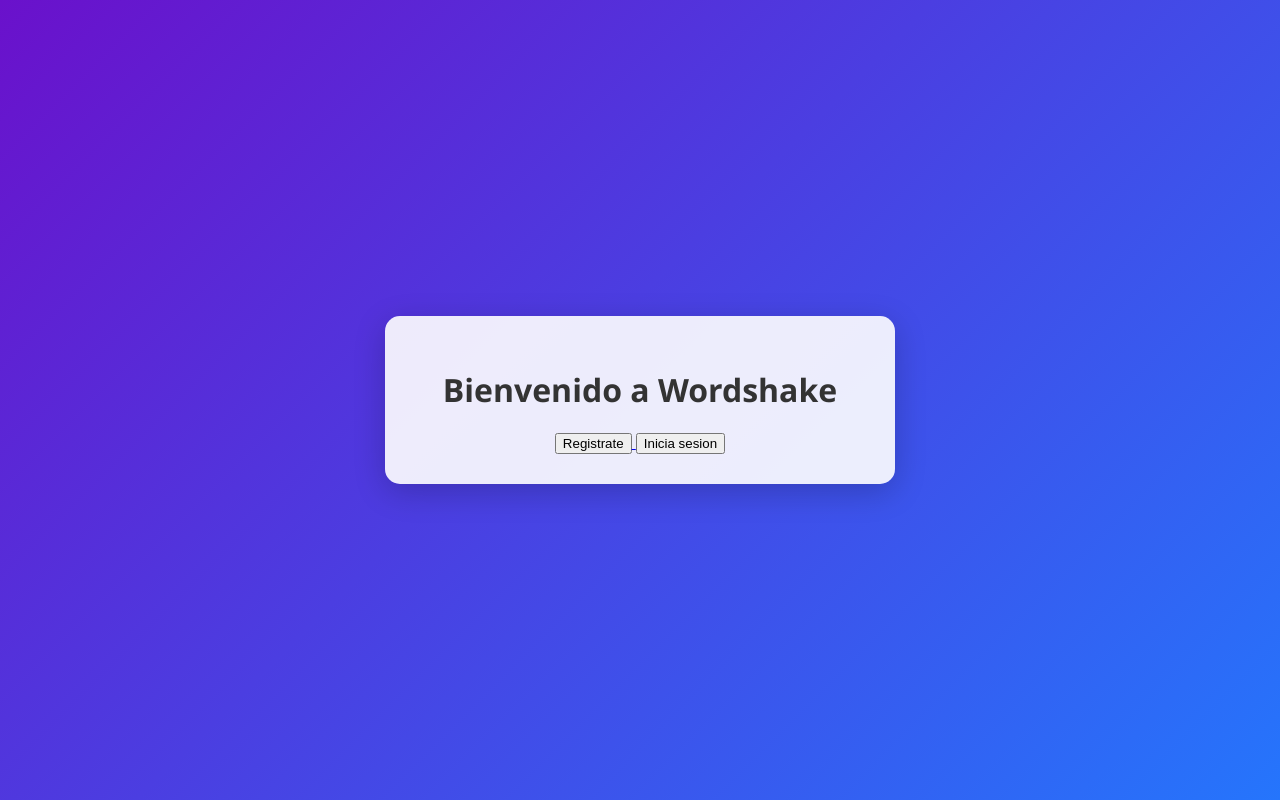
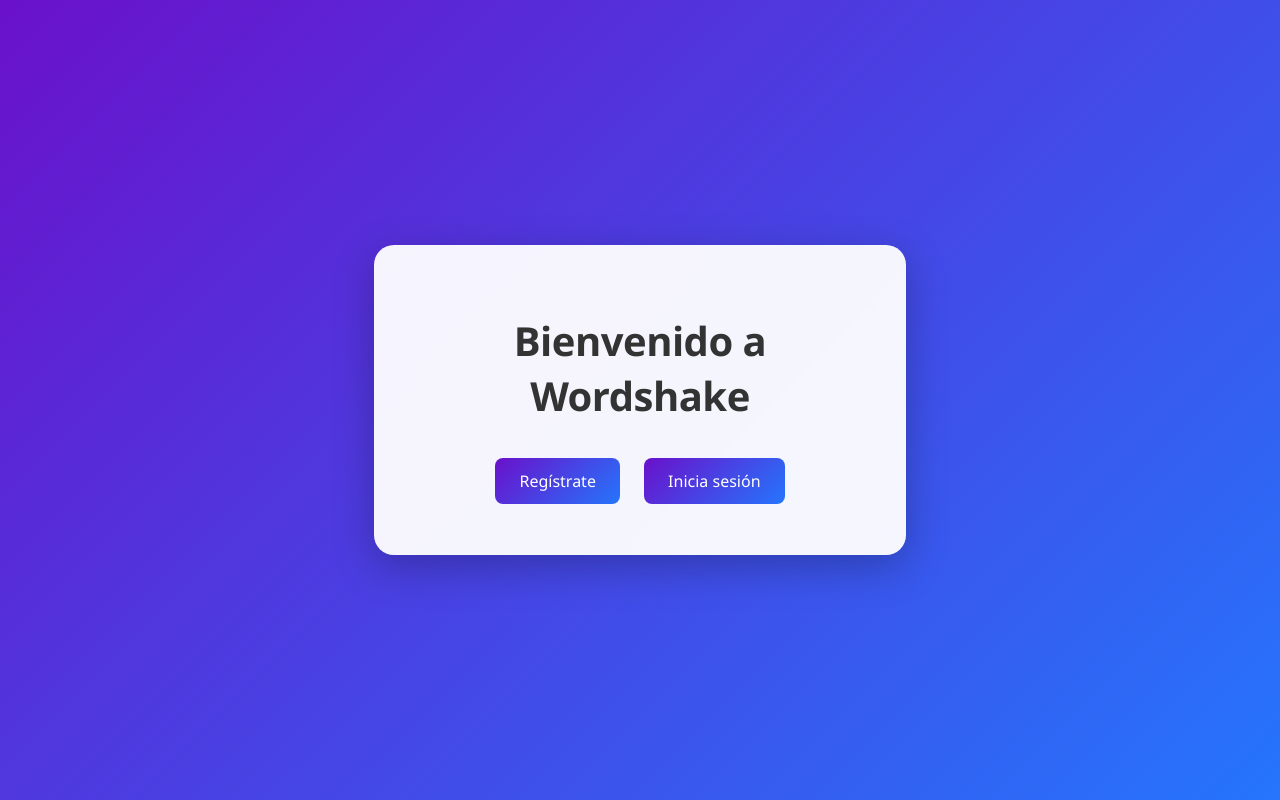
Before and after one commit to Bambam934/WorkShakePoli, a Django app: page / in a window 1280 px wide. Run offline with Django 5.2, Linux system fonts and the light colour scheme.

Commit message:
se cambio el diseño del home

```diff
--- a/FormularioRegistro/static/home.css
+++ b/FormularioRegistro/static/home.css
@@ -13,82 +13,48 @@ body {
 
 /* Contenedor del formulario */
 .container {
-    background: rgba(255, 255, 255, 0.9);
-    padding: 30px;
-    border-radius: 15px;
-    box-shadow: 0 8px 32px rgba(0, 0, 0, 0.2);
-    backdrop-filter: blue(10px);
+    background: rgba(255, 255, 255, 0.95);
+    padding: 40px;
+    border-radius: 20px;
+    box-shadow: 0 12px 40px rgba(0, 0, 0, 0.25);
+    backdrop-filter: blur(15px);
     width: 100%;
     max-width: 450px;
     text-align: center;
+    border: 1px solid rgba(255, 255, 255, 0.1);
 }
 
 /* Título */
 h1 {
-    font-size: 2rem;
+    font-size: 2.5rem;
     color: #333;
-    margin-bottom: 20px;
-    font-weight: 600;
+    margin-bottom: 25px;
+    font-weight: 700;
+    letter-spacing: -0.5px;
 }
 
-/* Formulario */
-form {
-    display: flex;
-    flex-direction: column;
-}
-
-form p {
-    margin-bottom: 15px;
-}
-
-form label {
-    font-weight: 500;
-    margin-bottom: 5px;
-    display: block;
-    color: #555;
-}
-
-form input {
-    width: 100%;
-    padding: 12px;
-    border: 1px solid #ddd;
-    border-radius: 8px;
-    font-size: 16px;
-    box-sizing: border-box;
-    transition: border-color 0.3s ease, box-shadow 0.3s ease;
-}
-
-form input:focus {
-    border-color: #6a11cb;
-    box-shadow: 0 0 8px rgba(106, 17, 203, 0.3);
-    outline: none;
-}
-
-/* Estilo específico para el campo de contraseña */
-form input[type="password"] {
-    letter-spacing: 1px; /* Para mejorar la legibilidad de la contraseña */
-}
-
-/* Botón de registro */
-form button {
+/* Estilos para los botones */
+.container .btn {
     background: linear-gradient(135deg, #6a11cb, #2575fc);
     color: white;
-    padding: 12px;
+    padding: 12px 24px;
     border: none;
     border-radius: 8px;
     font-size: 16px;
     font-weight: 500;
     cursor: pointer;
     transition: background 0.3s ease, transform 0.2s ease;
-    margin-top: 10px;
+    margin: 10px;
+    text-decoration: none;
+    display: inline-block;
 }
 
-form button:hover {
+.container .btn:hover {
     background: linear-gradient(135deg, #2575fc, #6a11cb);
     transform: translateY(-2px);
 }
 
-form button:active {
+.container .btn:active {
     transform: translateY(0);
 }
 
--- a/FormularioRegistro/templates/home.html
+++ b/FormularioRegistro/templates/home.html
@@ -7,14 +7,10 @@
     <link rel="stylesheet" href="/static/home.css"> <!-- Enlace corregido al CSS -->
 </head>
 <body>
-    <div class=container>
+    <div class="container">
         <h1>Bienvenido a Wordshake</h1>
-        <a href="{% url 'registro' %}">
-            <button>Registrate</button>
-        </a>
-        <a href="{% url 'inicio' %}">
-            <button>Inicia sesion</button>
-        </a>
+        <a href="{% url 'registro' %}" class="btn">Regístrate</a>
+        <a href="{% url 'inicio' %}" class="btn">Inicia sesión</a>
     </div>
 </body>
 </html>
```
Also changed, not shown: other parts of FormularioRegistro/static/home.css (+6 -30 lines).
